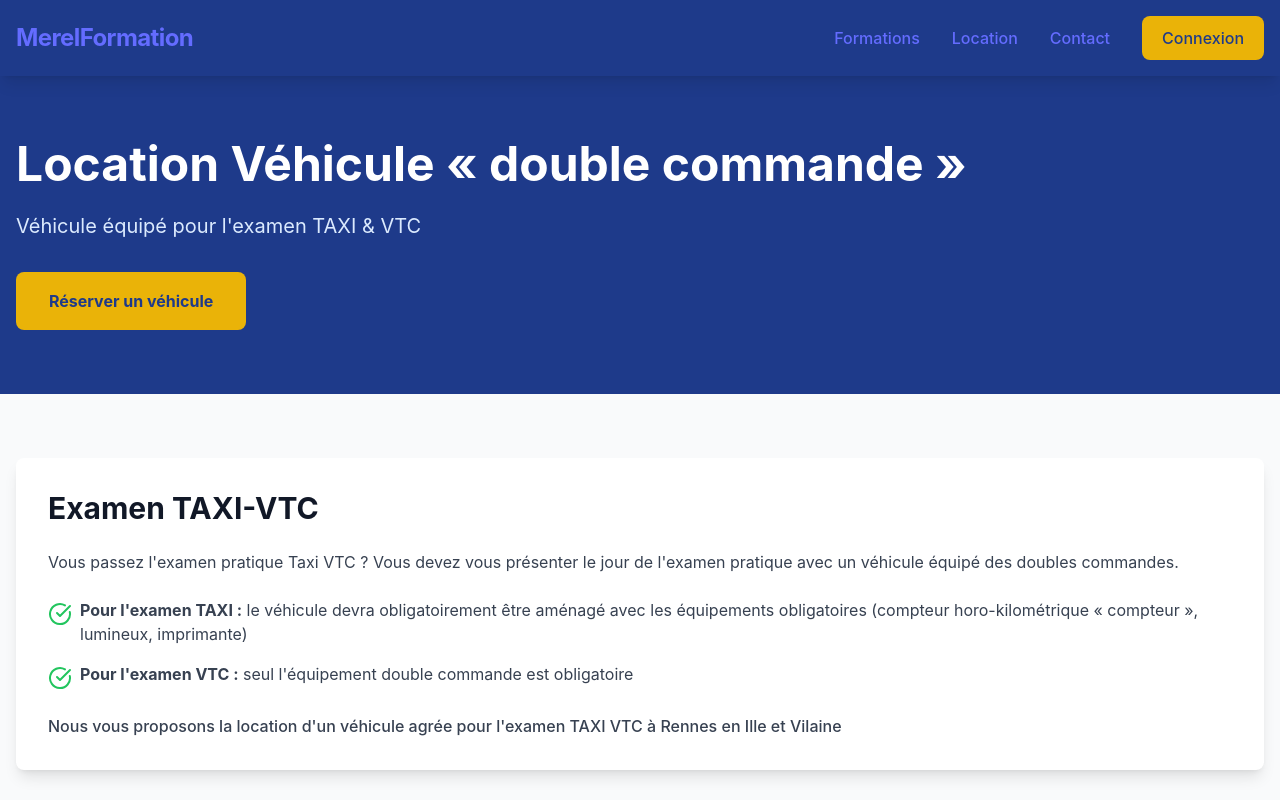
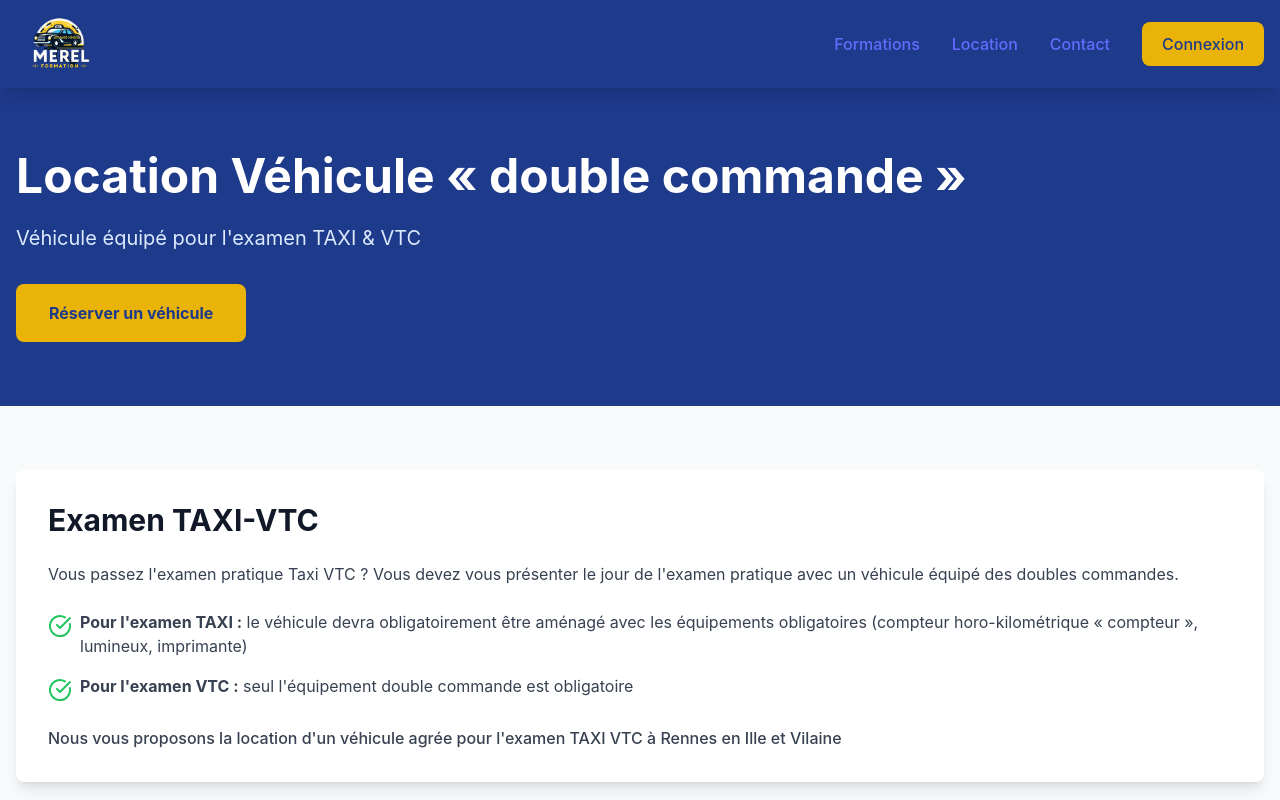
Before and after one commit to ouerghi-selim/MerelFormation, a React (Vite) app in the folder app/assets/: page /location in a window 1280 px wide. Shown: the top 800 px of the page. Built offline with nearby package versions, Linux system fonts and the light colour scheme.

Commit message:
improve build and add logo

```diff
--- a/app/assets/src/components/layout/Header.tsx
+++ b/app/assets/src/components/layout/Header.tsx
@@ -1,6 +1,8 @@
 import { useState } from 'react';
 import { Link } from 'react-router-dom';
 import { Menu, X } from 'lucide-react';
+import logo from '@assets/images/logo/merel-logo.png';
+
 
 const Header = () => {
     const [isMenuOpen, setIsMenuOpen] = useState(false);
@@ -14,26 +16,34 @@ const Header = () => {
             <div className="container mx-auto px-4 py-4">
                 <div className="flex justify-between items-center">
                     <div className="flex items-center space-x-4">
-                        <Link to="/" className="text-2xl font-bold tracking-tight hover:text-yellow-400 transition-colors duration-300">
-                            MerelFormation
+                        <Link to="/" className="hover:opacity-90 transition-opacity duration-300">
+                            {/* Remplacez le texte par le logo */}
+                            <img
+                                src={logo}
+                                alt="MerelFormation"
+                                className="h-12 md:h-14"
+                            />
                         </Link>
                     </div>
-
                         {/* Navigation Desktop */}
                         <nav className="hidden md:flex space-x-8 items-center">
                             <Link to="/formations" className="font-medium relative group">
                                 Formations
-                            <span className="absolute bottom-0 left-0 w-0 h-0.5 bg-yellow-400 group-hover:w-full transition-all duration-300"></span>
+                                <span
+                                    className="absolute bottom-0 left-0 w-0 h-0.5 bg-yellow-400 group-hover:w-full transition-all duration-300"></span>
                             </Link>
                             <Link to="/location" className="font-medium relative group">
                                 Location
-                            <span className="absolute bottom-0 left-0 w-0 h-0.5 bg-yellow-400 group-hover:w-full transition-all duration-300"></span>
+                                <span
+                                    className="absolute bottom-0 left-0 w-0 h-0.5 bg-yellow-400 group-hover:w-full transition-all duration-300"></span>
                             </Link>
                             <Link to="/contact" className="font-medium relative group">
                                 Contact
-                            <span className="absolute bottom-0 left-0 w-0 h-0.5 bg-yellow-400 group-hover:w-full transition-all duration-300"></span>
+                                <span
+                                    className="absolute bottom-0 left-0 w-0 h-0.5 bg-yellow-400 group-hover:w-full transition-all duration-300"></span>
                             </Link>
-                        <Link to="/login" className="bg-yellow-500 hover:bg-yellow-400 text-blue-900 px-5 py-2.5 rounded-lg font-medium transition-all duration-300 transform hover:scale-105 hover:shadow-md">
+                            <Link to="/login"
+                                  className="bg-yellow-500 hover:bg-yellow-400 text-blue-900 px-5 py-2.5 rounded-lg font-medium transition-all duration-300 transform hover:scale-105 hover:shadow-md">
                                 Connexion
                             </Link>
                         </nav>
@@ -44,7 +54,7 @@ const Header = () => {
                             onClick={toggleMenu}
                             aria-label={isMenuOpen ? "Fermer le menu" : "Ouvrir le menu"}
                         >
-                        {isMenuOpen ? <X className="h-6 w-6" /> : <Menu className="h-6 w-6" />}
+                            {isMenuOpen ? <X className="h-6 w-6"/> : <Menu className="h-6 w-6"/>}
                         </button>
                     </div>
 
--- a/app/assets/src/pages/contact-page.tsx
+++ b/app/assets/src/pages/contact-page.tsx
@@ -1,3 +1,4 @@
+
 import { useState,useRef, useEffect, useCallback } from 'react';
 import { Phone, MapPin, Clock, AlertCircle, Info, Send, User, Mail, Smartphone, MessageSquare, Building, MapPinned } from 'lucide-react';
 
--- a/app/assets/src/pages/formations-page.tsx
+++ b/app/assets/src/pages/formations-page.tsx
@@ -1,5 +1,5 @@
 import React, { useState, useEffect } from 'react';
-import { Search, Calendar, Clock, Filter, Tag, Users, Book, ChevronRight, X, CheckCircle } from 'lucide-react';
+import { Search, Calendar, Clock, Filter, Users, Book, ChevronRight, X, CheckCircle } from 'lucide-react';
 import axios from 'axios';
 import { Link } from "react-router-dom";
 
--- a/app/assets/src/pages/location-page.tsx
+++ b/app/assets/src/pages/location-page.tsx
@@ -1,7 +1,7 @@
 import { useState } from 'react';
 import {
-  Calendar, Car, CheckCircle, ArrowRight, X, User, Mail, Phone,
-  MapPin, CreditCard, FileText, ChevronLeft, ChevronRight, Send, Clock, Building
+  Calendar, CheckCircle, ArrowRight, X, User, Mail, Phone,
+  MapPin, CreditCard, FileText, ChevronLeft, ChevronRight, Clock, Building
 } from 'lucide-react';
 import { Link } from 'react-router-dom';
 import taxiCar from '@assets/images/pages/taxi-car.png'; // Assurez-vous que cette image existe ou remplacez-la
@@ -26,9 +26,9 @@ const LocationPage = () => {
     examTime: '',
     financing: '',
     paymentMethod: '',
-    driverLicenseFront: null,
-    driverLicenseBack: null,
-    observations: ''
+    driverLicenseFront: null as File | null,
+    driverLicenseBack: null as File | null,
+    observations: '',
   });
 
   const handleNextStep = () => {
@@ -641,7 +641,7 @@ const LocationPage = () => {
                                   className="absolute inset-0 w-full h-full opacity-0 cursor-pointer"
                                   required
                                   accept="image/*,.pdf"
-                                  onChange={(e) => setReservationData({...reservationData, driverLicenseFront: e.target.files[0]})}
+                                  onChange={(e) => setReservationData({...reservationData,   driverLicenseFront: e.target.files ? e.target.files[0] : null})}
                               />
                               <FileText className="mx-auto h-8 w-8 text-gray-400" />
                               <p className="mt-2 text-sm text-gray-600">Cliquez pour sélectionner un fichier ou glissez-déposez</p>
@@ -657,7 +657,7 @@ const LocationPage = () => {
                                   className="absolute inset-0 w-full h-full opacity-0 cursor-pointer"
                                   required
                                   accept="image/*,.pdf"
-                                  onChange={(e) => setReservationData({...reservationData, driverLicenseBack: e.target.files[0]})}
+                                  onChange={(e) => setReservationData({...reservationData,   driverLicenseFront: e.target.files ? e.target.files[0] : null})}
                               />
                               <FileText className="mx-auto h-8 w-8 text-gray-400" />
                               <p className="mt-2 text-sm text-gray-600">Cliquez pour sélectionner un fichier ou glissez-déposez</p>
@@ -670,7 +670,7 @@ const LocationPage = () => {
                           <label className="block text-sm font-medium text-gray-700">Observations</label>
                           <textarea
                               className="w-full px-4 py-3 border border-gray-300 rounded-lg focus:ring-2 focus:ring-blue-500 focus:border-transparent transition-all"
-                              rows="3"
+                              rows={3}
                               onChange={(e) => setReservationData({...reservationData, observations: e.target.value})}
                               placeholder="Ajoutez vos commentaires ou questions ici..."
                           ></textarea>
```
Also changed, not shown: app/assets/src/assets/images/logo/merel-logo.png (added). Lines whose indentation alone changed are shown as unchanged.
